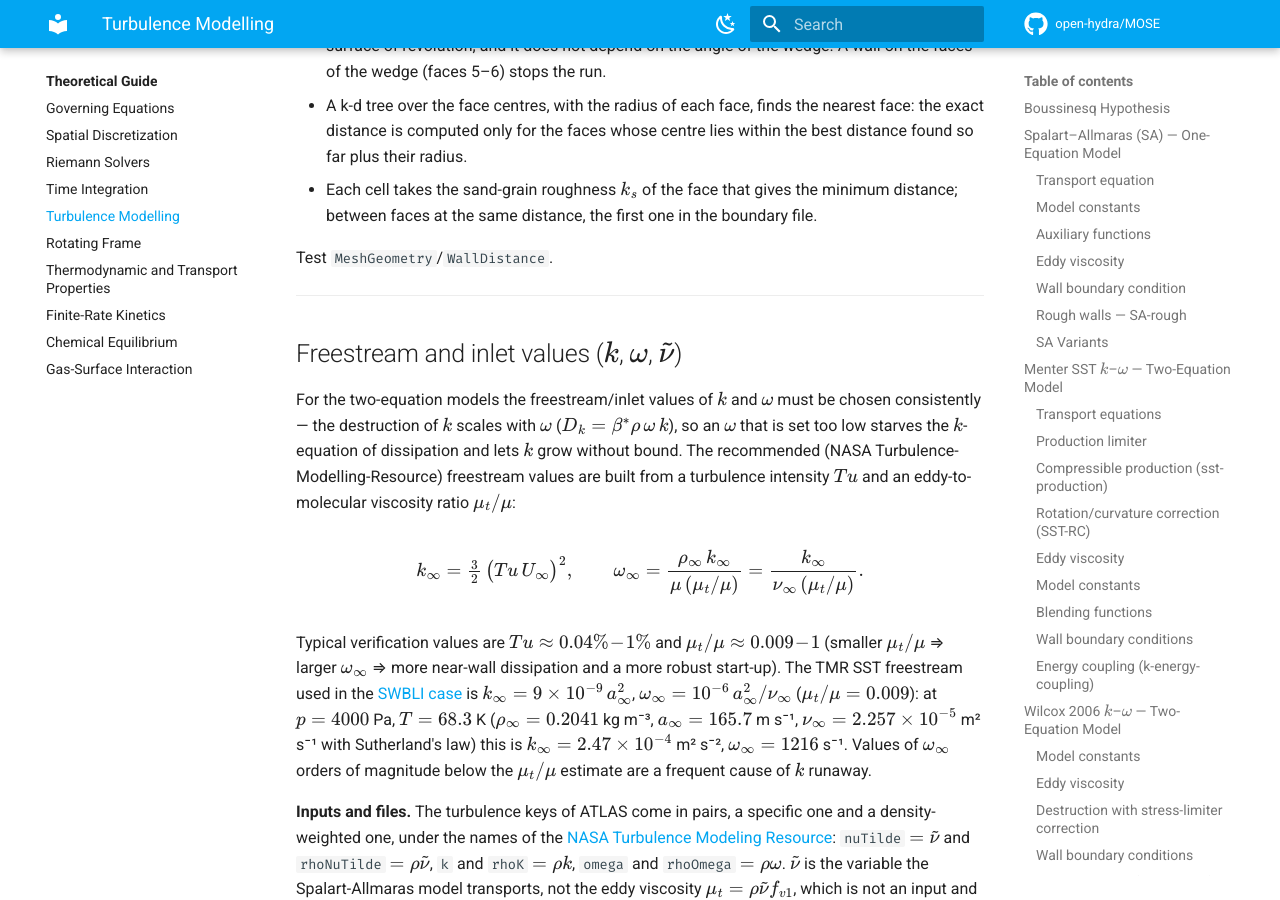
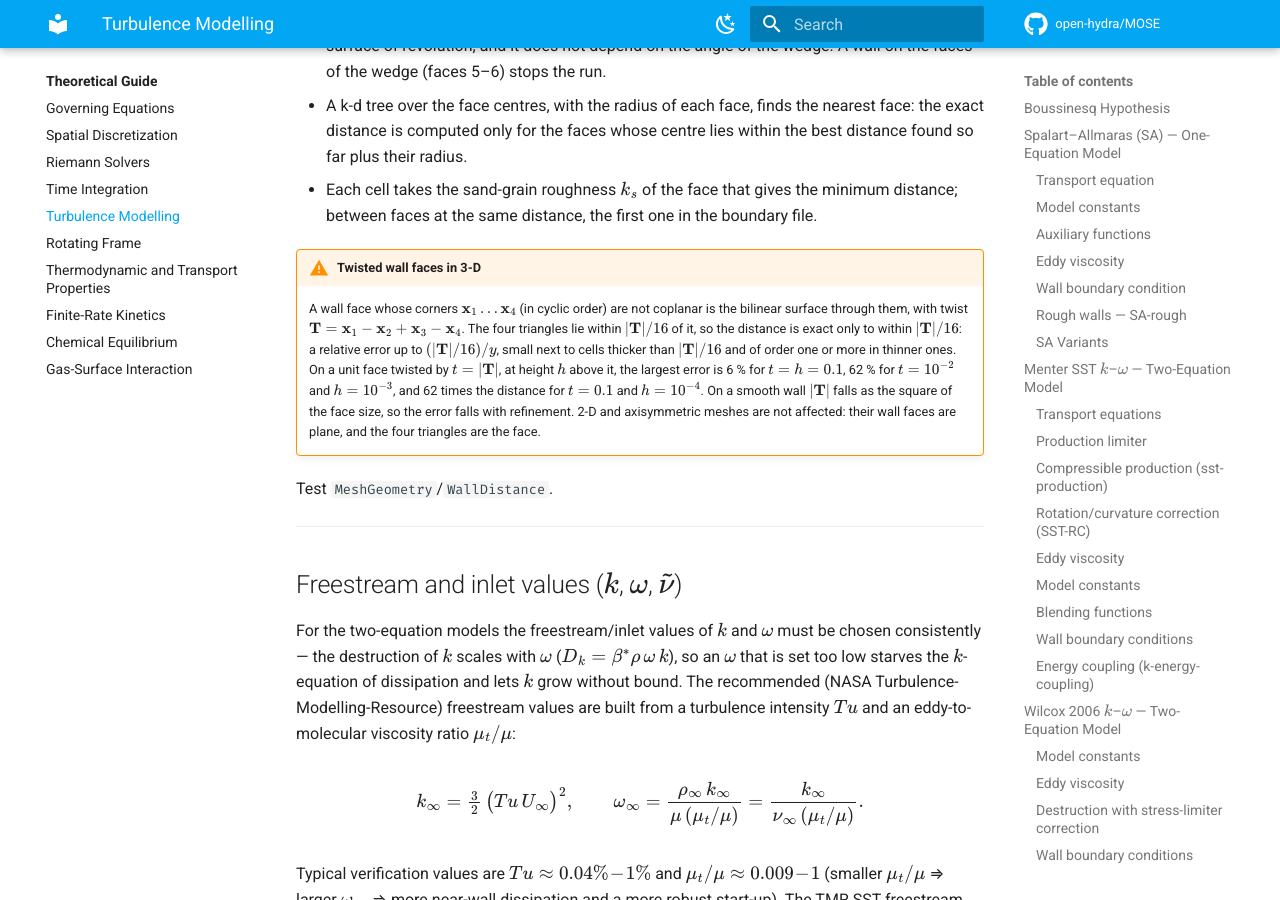
Before and after one commit to open-hydra/MOSE, an MkDocs documentation site: the page built from docs/theory/turbulence.md, in a window 1280 px wide and 900 px high, scrolled down 14178 px. Built offline with MkDocs 1.6.1 and Material for MkDocs 9.7.7, drawn with Linux system fonts in a browser that asks for light colours; comment, search, counter and statistics services are not loaded.

Commit message:
Docs: state the wall distance error on twisted 3-D wall faces
The wall distance takes each wall face as the four triangles between its
centre and its sides. A face whose corners are not coplanar is a
bilinear surface, with twist T = x1 - x2 + x3 - x4 (corners in cyclic
order), and the triangles are not the face: on the triangle between the
centre and the side x1 x2, in the parameters (s, t) of the face, the gap
is T t (s - 1/2), at most |T|/16. The distance is then exact only to
within |T|/16, a relative error up to (|T|/16)/y. Against the exact
distance from the bilinear surface, at height h along its normal above
a unit face twisted by t, the largest error is 6 % for t = h = 0.1,
62 % for t = 1e-2 and h = 1e-3, and 62 times the distance for t = 0.1
and h = 1e-4, close to the bound.
docs/theory/turbulence.md now states this limit. On a smooth wall |T|
falls as the square of the face size, so the error falls with
refinement. 2-D and axisymmetric meshes are not affected: their wall
faces are plane, and the four triangles are the face.

Co-Authored-By: Claude Opus 5.5 <noreply@anthropic.com>

```diff
--- a/docs/theory/turbulence.md
+++ b/docs/theory/turbulence.md
@@ -667,6 +667,21 @@ distance to the corner or the end.
   minimum distance; between faces at the same distance, the first one in the
   boundary file.
 
+!!! warning "Twisted wall faces in 3-D"
+    A wall face whose corners $\mathbf{x}_1 \ldots \mathbf{x}_4$ (in cyclic
+    order) are not coplanar is the bilinear surface through them, with twist
+    $\mathbf{T} = \mathbf{x}_1 - \mathbf{x}_2 + \mathbf{x}_3 - \mathbf{x}_4$.
+    The four triangles lie within $|\mathbf{T}|/16$ of it, so the distance is
+    exact only to within $|\mathbf{T}|/16$: a relative error up to
+    $(|\mathbf{T}|/16)/y$, small next to cells thicker than $|\mathbf{T}|/16$
+    and of order one or more in thinner ones. On a unit face twisted by
+    $t = |\mathbf{T}|$, at height $h$ above it, the largest error is 6 % for
+    $t = h = 0.1$, 62 % for $t = 10^{-2}$ and $h = 10^{-3}$, and 62 times the
+    distance for $t = 0.1$ and $h = 10^{-4}$. On a smooth wall $|\mathbf{T}|$
+    falls as the square of the face size, so the error falls with refinement.
+    2-D and axisymmetric meshes are not affected: their wall faces are plane,
+    and the four triangles are the face.
+
 Test `MeshGeometry`/`WallDistance`.
 
 ---
```
